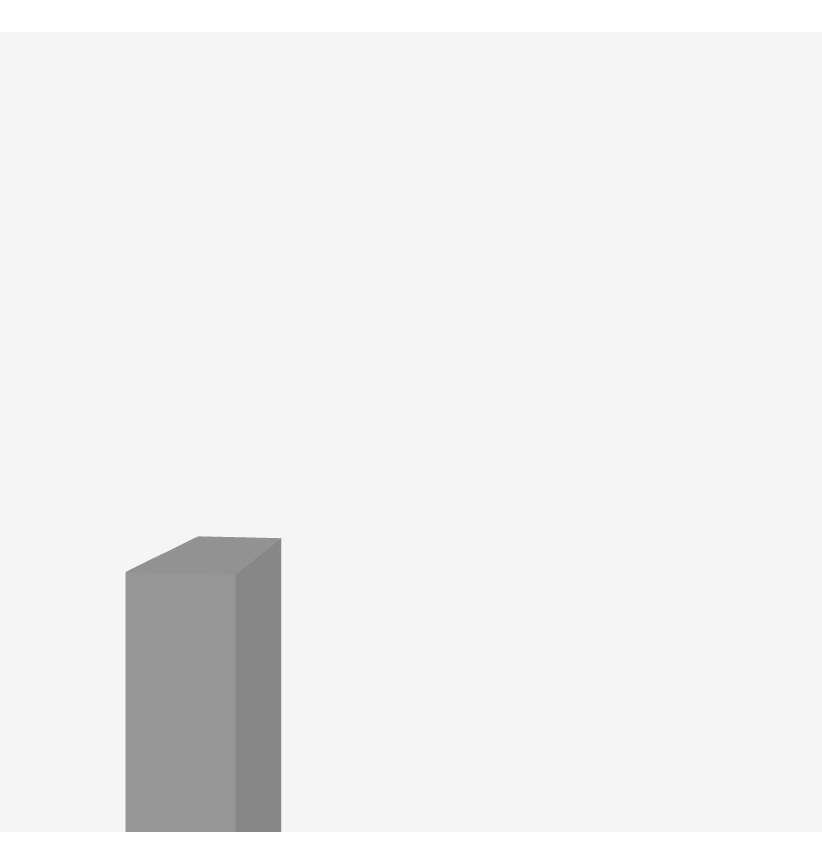
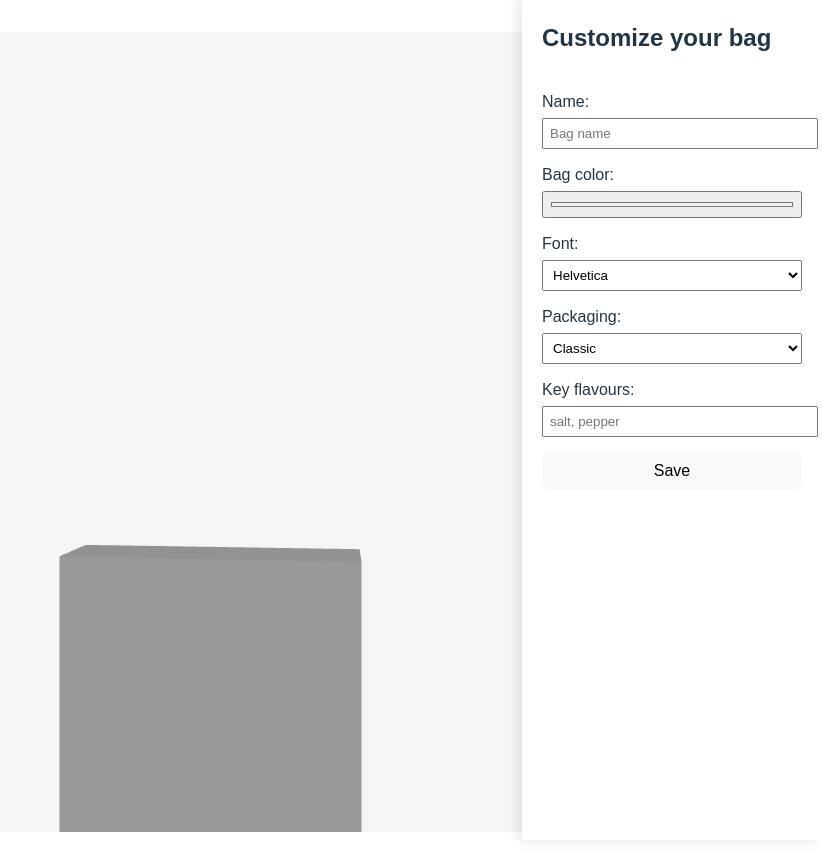
Before and after one commit to AminaM211/lays-configurator, a website built with Vite: page index.html in a window 1280 px wide. Shown: the top 864 px of the page, without its empty margins (458-1280 px from the left). Built offline with nearby package versions, Linux system fonts and the light colour scheme.

Commit message:
feat: add UI for customizing bag configuration and integrate API saving functionality

```diff
--- a/package.json
+++ b/package.json
@@ -12,6 +12,7 @@
     "vite": "^7.2.4"
   },
   "dependencies": {
+    "axios": "^1.13.2",
     "three": "^0.181.2"
   }
 }
--- a/src/main.js
+++ b/src/main.js
@@ -1,5 +1,8 @@
 import * as THREE from 'three'
 import './style.css'
+import { createUI } from './ui'
+import axios from 'axios'
+
 
 const app = document.querySelector('#app')
 
@@ -36,6 +39,47 @@ const material = new THREE.MeshStandardMaterial({ color: '#f2f2f2' })
 const bag = new THREE.Mesh(geometry, material)
 scene.add(bag)
 
+const config = {
+  name: '',
+  image: 'https://example.com/chips.png', // voor nu placeholder
+  bagColor: '#f2f2f2',
+  font: 'Helvetica',
+  pattern: 'none',
+  packaging: 'classic',
+  keyFlavours: []
+}
+
+function updateConfig() {
+  config.name = document.querySelector('#bag-name').value
+  config.bagColor = document.querySelector('#bag-color').value
+  config.font = document.querySelector('#bag-font').value
+  config.packaging = document.querySelector('#bag-packaging').value
+  config.keyFlavours = document.querySelector('#bag-flavours').value
+    .split(',')
+    .map(f => f.trim())
+
+  // update kleur op model
+  bag.material.color.set(config.bagColor)
+}
+
+async function saveToAPI() {
+  // JOUW ADMIN TOKEN HIER invullen tijdelijk
+  const TOKEN = "Bearer eyJhbGciOiJIUzI1NiIsInR5cCI6IkpXVCJ9.eyJpZCI6IjY5MjA1YmExMDc2YTg5YmQwMjI3ZWU2YiIsInJvbGUiOiJhZG1pbiIsImVtYWlsIjoiYWRtaW5AYWRtaW4uY29tIiwiaWF0IjoxNzYzNzI5NDA1LCJleHAiOjE3NjM3NDM4MDV9.n8Ip5mYDYfFha1ouT2c1FsMMg4ETD86ai0oIaMEup2s"
+
+  try {
+    await axios.post('http://localhost:4000/api/v1/bag', config, {
+      headers: {
+        Authorization: TOKEN
+      }
+    })
+    alert("Saved! Check admin panel.")
+  } catch (err) {
+    console.error(err)
+    alert("Error saving.")
+  }
+}
+
+
 // animatie
 function animate() {
   requestAnimationFrame(animate)
@@ -52,3 +96,5 @@ window.addEventListener('resize', () => {
   camera.updateProjectionMatrix()
   renderer.setSize(w, h)
 })
+
+createUI(updateConfig, saveToAPI)
--- a/src/style.css
+++ b/src/style.css
@@ -94,3 +94,26 @@ button:focus-visible {
     background-color: #f9f9f9;
   }
 }
+
+.ui {
+  position: fixed;
+  top: 0;
+  right: 0;
+  width: 260px;
+  height: 100vh;
+  background: white;
+  padding: 20px;
+  box-shadow: -4px 0 12px rgba(0, 0, 0, 0.1);
+  display: flex;
+  flex-direction: column;
+  gap: 14px;
+  font-family: sans-serif;
+}
+.ui input, .ui select {
+  width: 100%;
+  margin-top: 4px;
+  padding: 6px;
+}
+.ui h2 {
+  margin-top: 0;
+}
--- /dev/null
+++ b/src/ui.js
@@ -0,0 +1,48 @@
+export function createUI(onUpdate, onSave) {
+    const ui = document.createElement('div')
+    ui.className = 'ui'
+
+    ui.innerHTML = `
+      <h2>Customize your bag</h2>
+
+      <label> Name:
+        <input type="text" id="bag-name" placeholder="Bag name">
+      </label>
+
+      <label> Bag color:
+        <input type="color" id="bag-color" value="#f2f2f2">
+      </label>
+
+      <label> Font:
+        <select id="bag-font">
+            <option>Helvetica</option>
+            <option>Arial</option>
+            <option>Impact</option>
+        </select>
+      </label>
+
+      <label> Packaging:
+        <select id="bag-packaging">
+            <option value="classic">Classic</option>
+            <option value="matte">Matte</option>
+            <option value="glossy">Glossy</option>
+        </select>
+      </label>
+
+      <label> Key flavours:
+        <input type="text" id="bag-flavours" placeholder="salt, pepper">
+      </label>
+
+      <button id="save-config">Save</button>
+    `
+
+    document.body.appendChild(ui)
+
+    ui.querySelector('#bag-color').addEventListener('input', onUpdate)
+    ui.querySelector('#bag-name').addEventListener('input', onUpdate)
+    ui.querySelector('#bag-font').addEventListener('change', onUpdate)
+    ui.querySelector('#bag-packaging').addEventListener('change', onUpdate)
+    ui.querySelector('#bag-flavours').addEventListener('input', onUpdate)
+
+    ui.querySelector('#save-config').addEventListener('click', onSave)
+  }
```
Also changed, not shown: 1 other file.
